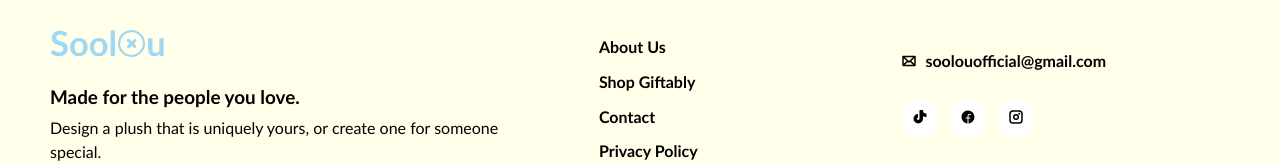
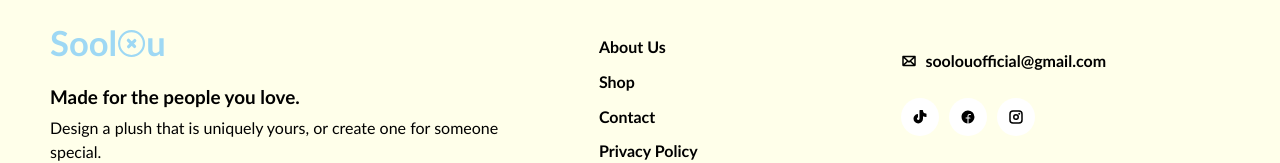
Before and after one commit to evil-fih/soolou, a React (Vite) app: page / in a window 1280 px wide. Shown: the part 1822-1985 px from the top of the page. Built offline with nearby package versions, Linux system fonts and the light colour scheme; no server answers; the database is empty.

Commit message:
Update Footer.tsx

```diff
--- a/src/components/Footer.tsx
+++ b/src/components/Footer.tsx
@@ -35,7 +35,7 @@ export function Footer() {
         </div>
         <div className="footer-links">
           <a href="#/about">About Us</a>
-          <a href="#/shop">Shop Giftably</a>
+          <a href="#/shop">Shop</a>
           <a href="#/contact">Contact</a>
           <a href="#/privacy">Privacy Policy</a>
         </div>
```
